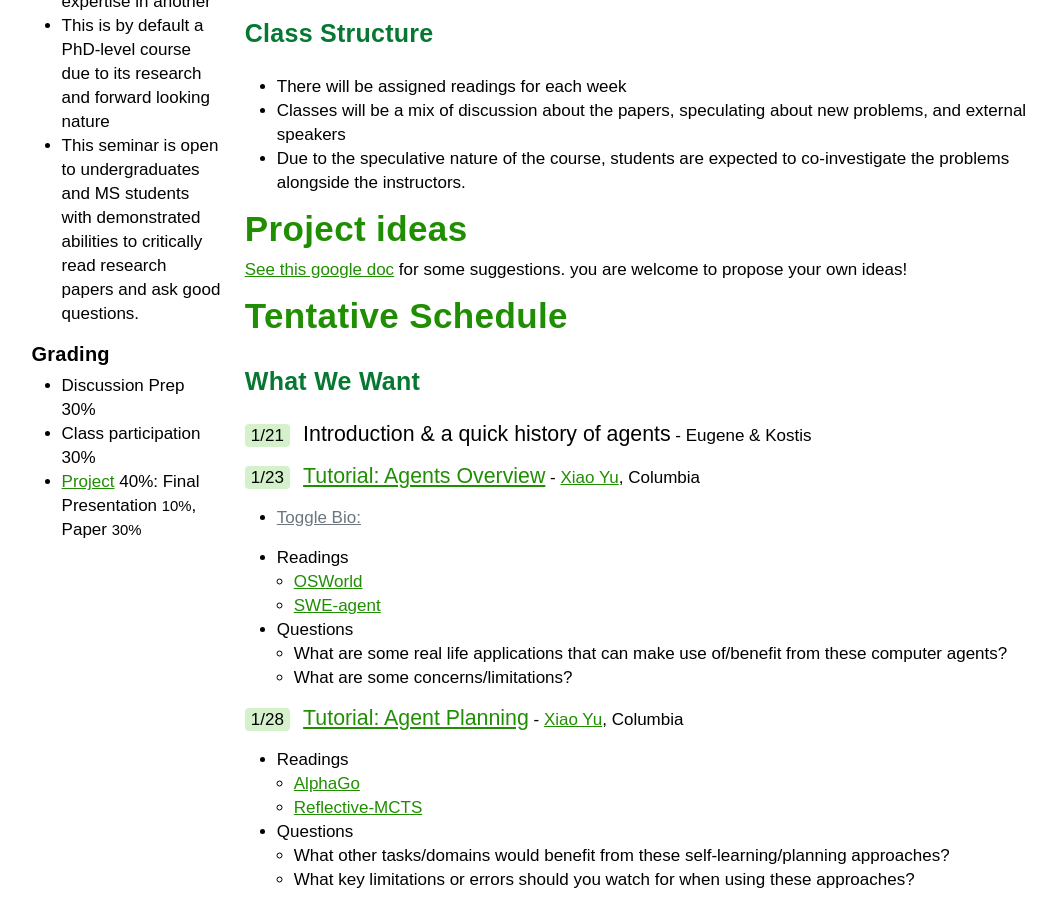
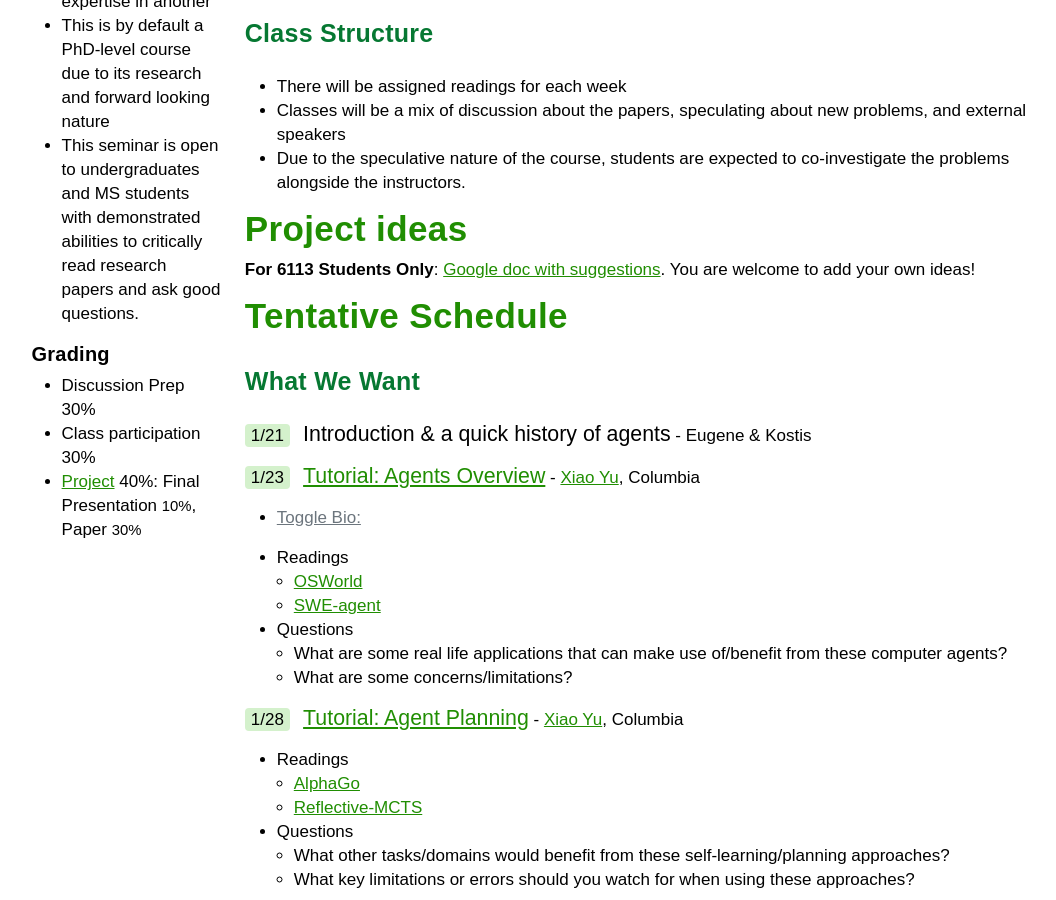
Before and after one commit to w6113/w6113.github.io, a Jekyll site: the page built from index.md, in a window 1280 px wide and 900 px high, scrolled down 681 px. Shown: the whole window, without its empty margins (78-1134 px from the left). Built offline with Jekyll 4.4.1, drawn with Linux system fonts in a browser that asks for light colours.

Commit message:
lazy commit msg

```diff
--- a/index.md
+++ b/index.md
@@ -39,7 +39,7 @@ Broad questions include
 
 # Project ideas
 
-[See this google doc](https://docs.google.com/document/d/19H-ZQ2ARwy-gUhOoUb9MqyWBNuVzCRTBlsNxAywlChQ/edit) for some suggestions.  you are welcome to propose your own ideas!
+**For 6113 Students Only**: [Google doc with suggestions](https://docs.google.com/document/d/19H-ZQ2ARwy-gUhOoUb9MqyWBNuVzCRTBlsNxAywlChQ/edit).  You are welcome to add your own ideas!
 
 
 
```
